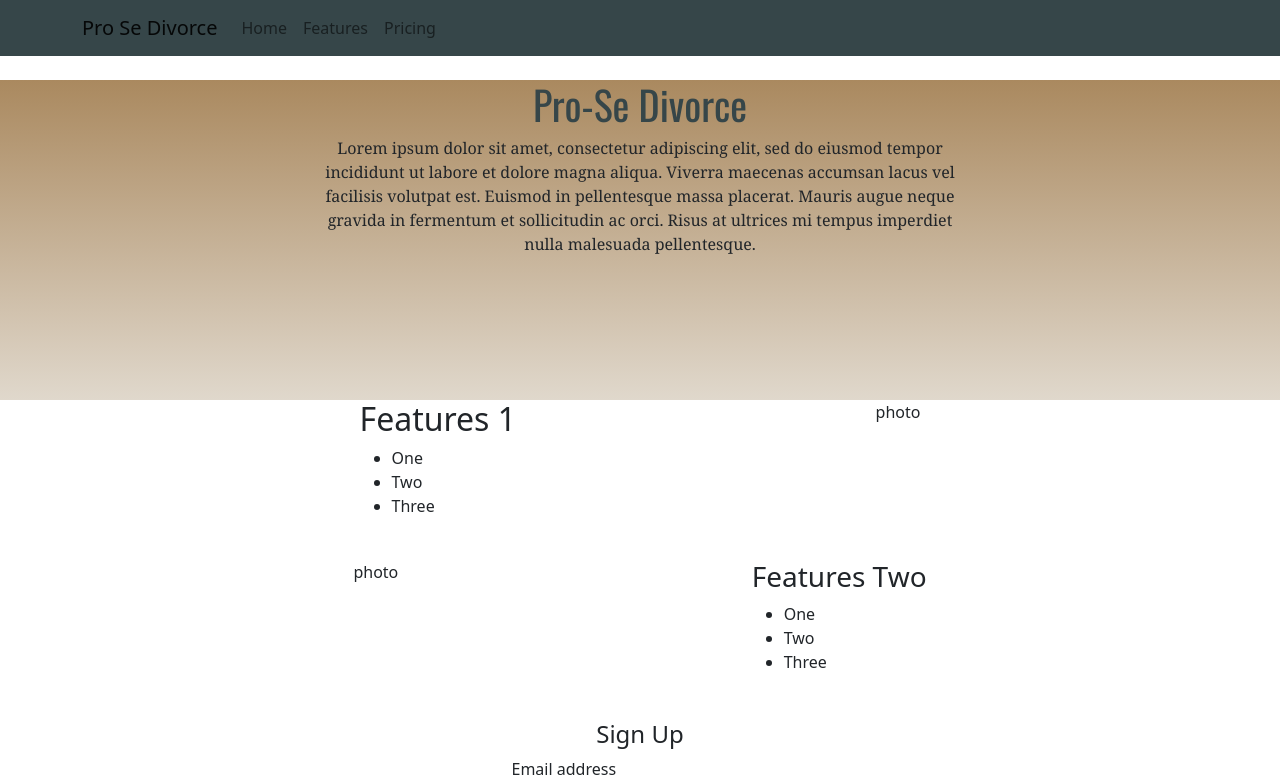
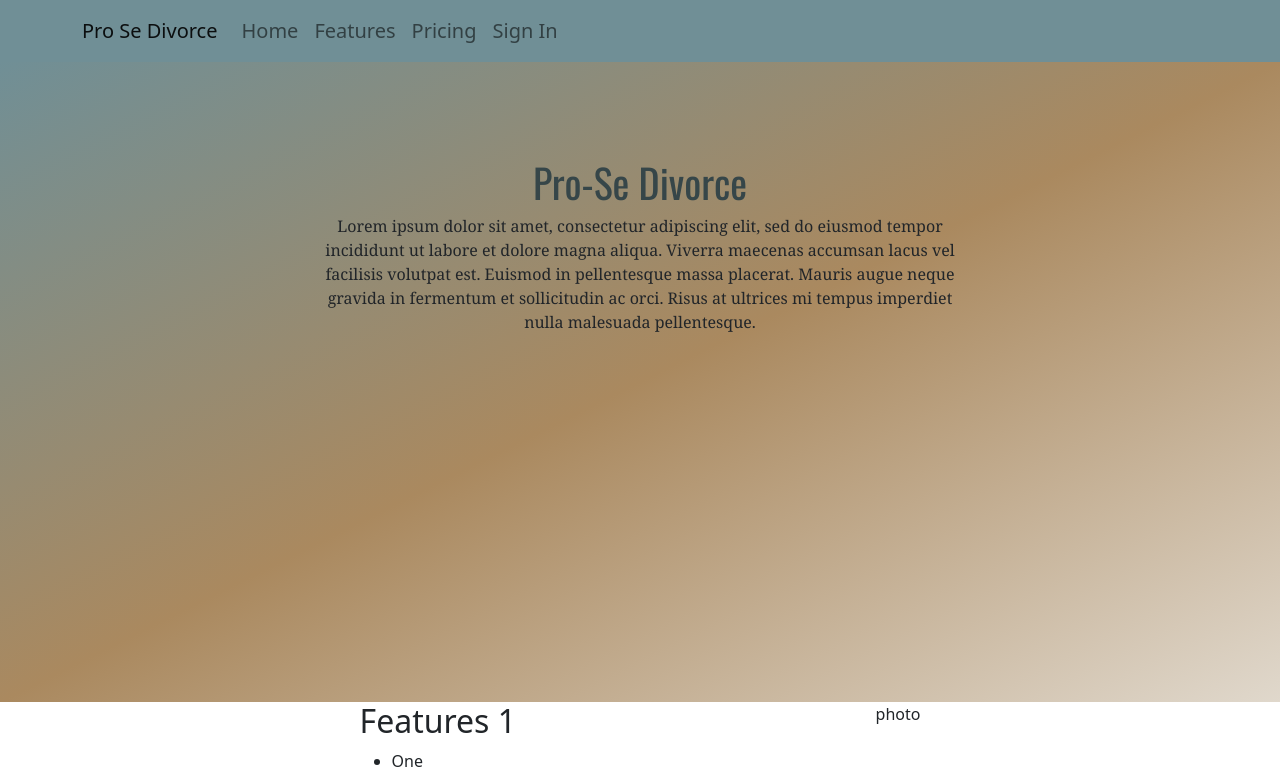
Before and after one commit to amgallo1213/DivorceApp, a React (Create React App) app in the folder client/: page / in a window 1280 px wide. Shown: the top 777 px of the page. Built offline with nearby package versions, Linux system fonts and the light colour scheme.

Commit message:
adding css

```diff
--- a/client/src/App.css
+++ b/client/src/App.css
@@ -2,28 +2,29 @@
 font-family: 'Oswald', sans-serif; */
 
 #navbar {
-  background-color: #364649;
-  color: #E0D8CC;
+  background-color: #708F96;
 }
 
 .navbar {
   color: #E0D8CC;
   text-decoration: none;
+  font-size: 20px;
 }
 
 #hero  {
   display: flex;
   flex-direction: column;
   align-items: center;
-  margin-top: 5rem;
-  height: 20rem;
-  background-image: linear-gradient(#AA895F, #E0D8CC);
+  margin-top: 3.9rem;
+  height: 40rem;
+  background-image: linear-gradient(to bottom right, #708F96, #AA895F, #E0D8CC);
 }
 
 h1  {
   font-family: 'Oswald', sans-serif;
   text-align: center;
   color: #364649;
+  padding-top: 6rem;
 }
 
 #description  {
--- a/client/src/components/NavBar.js
+++ b/client/src/components/NavBar.js
@@ -1,6 +1,7 @@
 import Container from 'react-bootstrap/Container';
 import Nav from 'react-bootstrap/Nav';
 import Navbar from 'react-bootstrap/Navbar';
+import  Button  from 'react-bootstrap/Button';
 
 
 const NavBar = () => {
@@ -13,6 +14,7 @@ const NavBar = () => {
                     <Nav.Link href="#home" class="navbar">Home</Nav.Link>
                     <Nav.Link href="#features" class="navbar">Features</Nav.Link>
                     <Nav.Link href="#pricing" class="navbar">Pricing</Nav.Link>
+                    <Nav.Link href="signin">Sign In</Nav.Link>
                 </Nav>
                 </Container>
             </Navbar>
```
